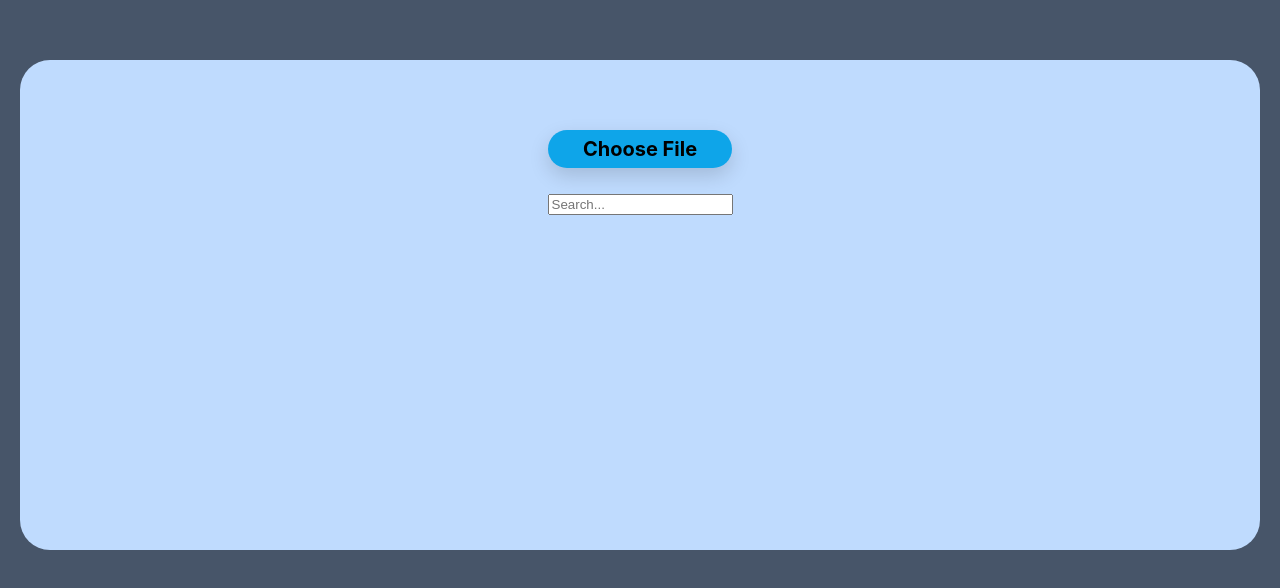
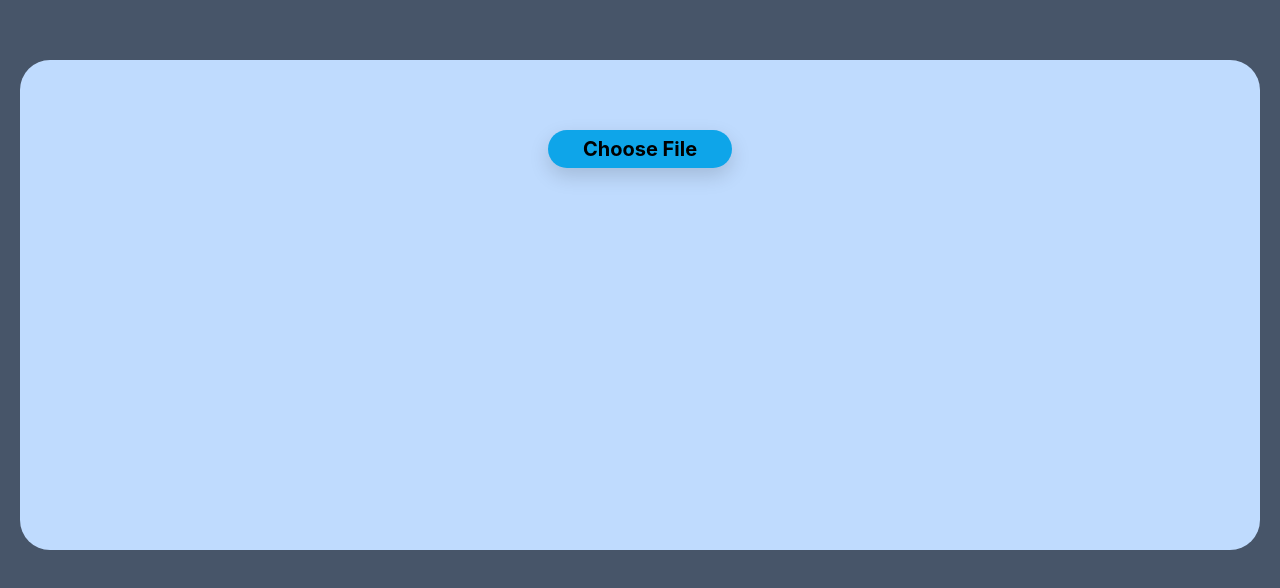
Before and after one commit to DenizYasim/employee-app-exam, a React (Create React App) app in the folder employee-app-exam/: page / in a window 1280 px wide. Shown: the top 588 px of the page. Built offline with nearby package versions, Linux system fonts and the light colour scheme.

Commit message:
Added styling to searchbar and h2s to tables. Added Readme.md with summarization*

```diff
--- a/employee-app-exam/src/Page/DataVisualisePage.jsx
+++ b/employee-app-exam/src/Page/DataVisualisePage.jsx
@@ -3,7 +3,7 @@ import styles from "./DataVisualise.module.css";
 import DataTableTemplate from "../components/DataTables/DataTableTemplate";
 import useFile from "../hooks/useFile";
 import ErrorsButton from "../components/ErrorsButton/ErrorsButton";
-import Searchbar from "../components/SearchBar/Searchbar";
+import SearchBar from "../components/SearchBar/Searchbar";
 
 function DataVisualisePage() {
 	const { projectTime, arrPairs, individual, errors, handleFileUpload } =
@@ -13,21 +13,24 @@ function DataVisualisePage() {
 		<div className={styles.container}>
 			<FileUploadInput changeHandler={handleFileUpload} />
 			{!!errors.length && <ErrorsButton errors={errors} />}
-			<Searchbar />
+			{!!projectTime.length && <SearchBar />}
 			<DataTableTemplate
 				data={projectTime}
+				title={"Common Project Participants"}
 				firstTh={"Project ID"}
 				secondTh={"Participating Employee IDs"}
 				thirdTh={"Project Longevity(days)"}
 			/>
 			<DataTableTemplate
 				data={individual}
+				title={"Individual Time Worked on Projects"}
 				firstTh={"Project ID"}
 				secondTh={"Employee IDs"}
 				thirdTh={"Days Worked on Project"}
 			/>
 			<DataTableTemplate
 				data={arrPairs}
+				title={"Pairs With Overlapping Workdays"}
 				firstTh={"Employee ID"}
 				secondTh={"Employee ID"}
 				thirdTh={"Overlaping Work Days"}
--- a/employee-app-exam/src/components/DataTables/DataTable.module.css
+++ b/employee-app-exam/src/components/DataTables/DataTable.module.css
@@ -1,9 +1,17 @@
 .container {
-	margin: 20px auto;
+	margin: 25px auto;
 	background-color: #7dd3fc;
 	width: 60%;
 	border-collapse: collapse;
 	box-shadow: 0 0 20px rgba(0, 0, 0, 0.15);
+}
+
+.FullContainer h2 {
+	padding-bottom: 5px;
+	width: 70%;
+	margin: 25px auto;
+	border-bottom: 1px solid #0284c7;
+	color: #27272a;
 }
 
 .container thead tr {
--- a/employee-app-exam/src/components/DataTables/DataTableTemplate.jsx
+++ b/employee-app-exam/src/components/DataTables/DataTableTemplate.jsx
@@ -2,12 +2,14 @@ import styles from "./DataTable.module.css";
 
 import useSearch from "../../hooks/useSearch";
 
-function DataTableTemplate({ data, firstTh, secondTh, thirdTh }) {
+function DataTableTemplate({ data, title, firstTh, secondTh, thirdTh }) {
 	const { filteredData } = useSearch(data);
 
 	return (
 		<>
 			{filteredData.length ? (
+				<div className={styles.FullContainer}>
+					<h2>{title}</h2>
 					<table className={styles.container}>
 						<thead>
 							<tr className={styles.tableTr}>
@@ -29,6 +31,7 @@ function DataTableTemplate({ data, firstTh, secondTh, thirdTh }) {
 							})}
 						</tbody>
 					</table>
+				</div>
 			) : null}
 		</>
 	);
--- /dev/null
+++ b/employee-app-exam/src/components/SearchBar/SearchBar.module.css
@@ -0,0 +1,16 @@
+.Input {
+	margin-top: 20px;
+	width: 60%;
+	border-radius: 3px;
+	border: 2px solid #06b6d4;
+	padding: 10px 10px;
+	outline: none;
+	transition: 0.5s;
+	font-weight: 700;
+	color: #020617;
+	box-shadow: 0 6px 10px rgba(0, 0, 0, 0.12);
+}
+.Input:active,
+.Input:focus {
+	background-color: #06b6d4;
+}
--- a/employee-app-exam/src/components/SearchBar/Searchbar.jsx
+++ b/employee-app-exam/src/components/SearchBar/Searchbar.jsx
@@ -1,17 +1,19 @@
 import React, { useContext } from "react";
 import { SearchContext } from "../../context/SearchContext";
+import styles from "./SearchBar.module.css";
 
-function Searchbar() {
-	const { handleSearchChange, searchSubmit } = useContext(SearchContext);
+function SearchBar() {
+	const { handleSearchChange, searchInput } = useContext(SearchContext);
 
 	return (
 		<input
+			className={styles.Input}
 			type="text"
-			placeholder="Search..."
-			value={searchSubmit}
+			placeholder="Search Project or Employee..."
+			value={searchInput}
 			onChange={handleSearchChange}
 		/>
 	);
 }
 
-export default Searchbar;
+export default SearchBar;
--- a/employee-app-exam/src/context/SearchContext.js
+++ b/employee-app-exam/src/context/SearchContext.js
@@ -2,15 +2,16 @@ import { createContext, useState } from "react";
 export const SearchContext = createContext();
 
 export const SearchProvider = ({ children }) => {
-	const [searchSubmit, setSearchSubmit] = useState("");
+	const [searchInput, setSearchInput] = useState("");
 
 	const handleSearchChange = (e) => {
 		e.preventDefault();
-		setSearchSubmit(e.target.value.trim());
+		//This trim should be bound to a submit handleFunction and not a onChange
+		setSearchInput(e.target.value.trim());
 	};
 
 	return (
-		<SearchContext.Provider value={{ handleSearchChange, searchSubmit }}>
+		<SearchContext.Provider value={{ handleSearchChange, searchInput }}>
 			{children}
 		</SearchContext.Provider>
 	);
--- a/employee-app-exam/src/hooks/useSearch.js
+++ b/employee-app-exam/src/hooks/useSearch.js
@@ -2,7 +2,7 @@ import { useContext, useEffect, useState } from "react";
 import { SearchContext } from "../context/SearchContext";
 
 function useSearch(TableArr) {
-	const { searchSubmit } = useContext(SearchContext);
+	const { searchInput } = useContext(SearchContext);
 	const [filteredData, setFilteredData] = useState(TableArr);
 	const noResults = [["No Results", "No Results", "-"]];
 
@@ -11,21 +11,21 @@ function useSearch(TableArr) {
 	}, [TableArr]);
 
 	useEffect(() => {
-		if (!searchSubmit) {
+		if (!searchInput) {
 			setFilteredData(TableArr);
 		} else {
 			const filtered = [];
 
 			for (let i = 0; i < TableArr.length; i++) {
 				for (let j = 0; j < TableArr[i].length - 1; j++) {
-					if (TableArr[i][j] === searchSubmit) {
+					if (TableArr[i][j] === searchInput) {
 						filtered.push(TableArr[i]);
 					}
 				}
 			}
 			filtered.length ? setFilteredData(filtered) : setFilteredData(noResults);
 		}
-	}, [searchSubmit]);
+	}, [searchInput]);
 	return {
 		filteredData,
 	};
```
Also changed, not shown: 1 other file (tests, documents, lock files or other folders). Lines whose indentation alone changed are shown as unchanged.
